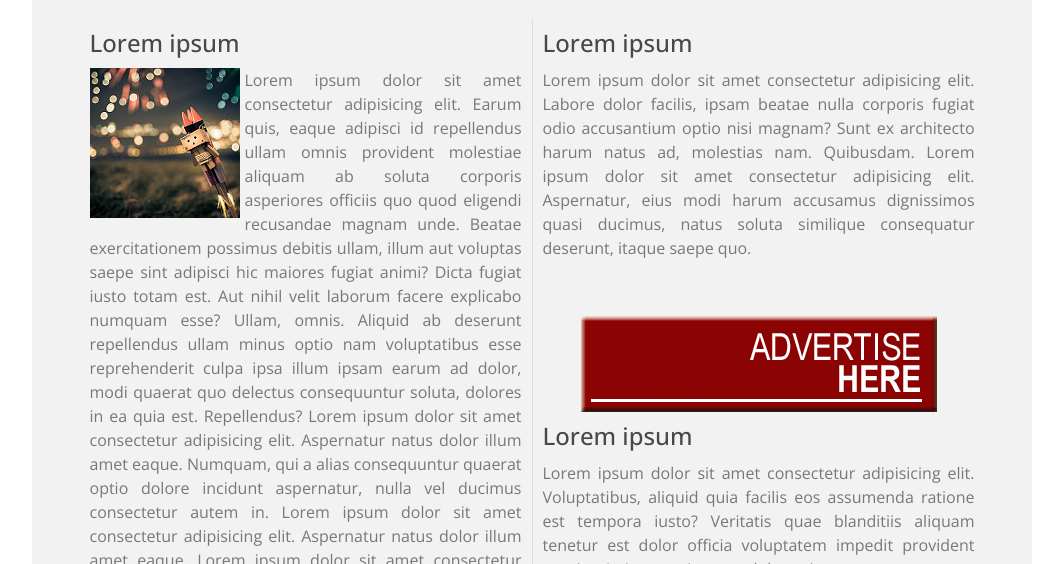
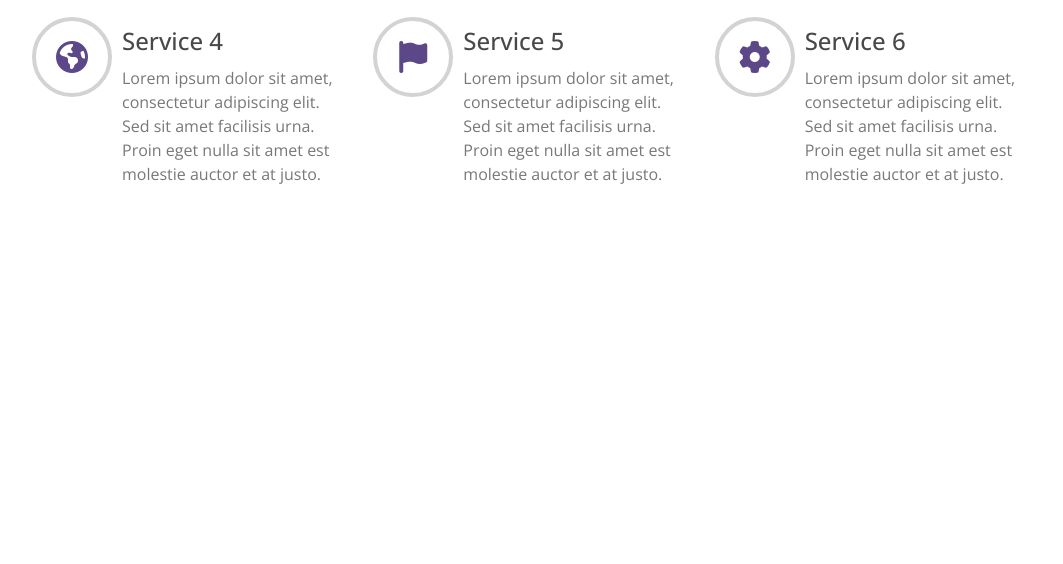
Before and after one commit to Elenaegr/groupsixlasalle, a website: page index.html in a window 1280 px wide. Shown: the part 236-800 px from the top of the page, without its empty margins (108-1171 px from the left). Drawn offline with nearby package versions, Linux system fonts and the light colour scheme.

Commit message:
Updating img folder

```diff
--- a/index.html
+++ b/index.html
@@ -18,7 +18,8 @@
     <main>
         <div class="container">
             <!-- WHO WE ARE SECTION -->
-            <section id="who-we-are">
+
+            <!-- <section id="who-we-are">
                 <h2>Who We Are?</h2>
                 <p id="subtitle-who-we-are">Lorem ipsum, dolor sit amet consectetur adipisicing elit. <br> Nesciunt
                     distinctio reprehenderit sit</p>
@@ -66,7 +67,7 @@
                                 consequatur deserunt, itaque saepe quo.</p>
                         </article>
                         <a id="beerAd" href="https://www.oktoberfestticketsmunich.com/" target="_blank">
-                            <img src="../img/ad.png" alt="Image ad to buy beer">
+                            <img src="../img/ad.jpg" alt="Image ad to buy beer">
                         </a>
                         <article>
                             <h3>Lorem ipsum</h3>
@@ -80,7 +81,7 @@
                         </article>
                     </div>
                 </div>
-            </section>
+            </section> -->
 
             <!-- SERVICES SECTION -->
             <div class="row mb-3">
```
Also changed, not shown: img/ad.jpg (added), img/ad.png (deleted), img/header-mini.png (added).
